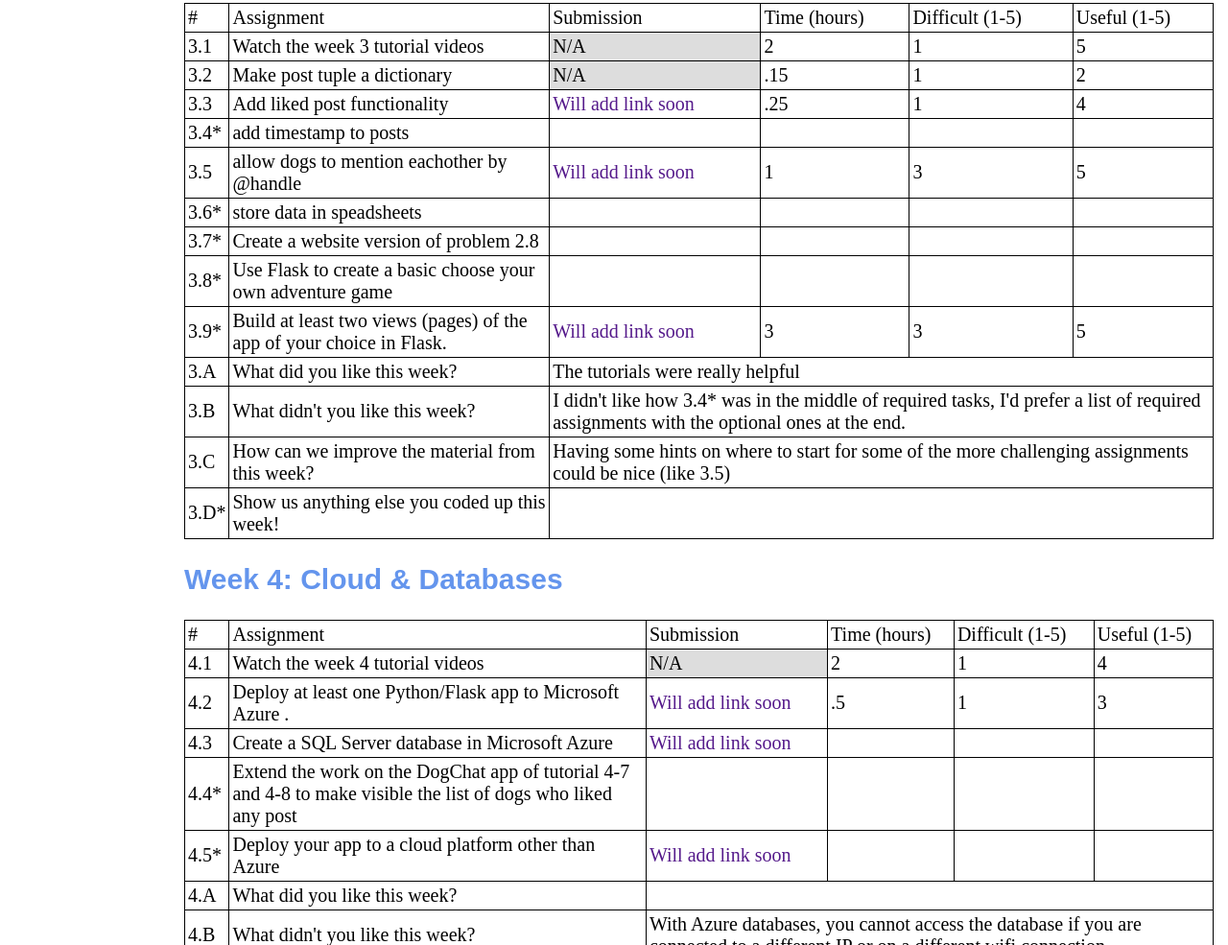
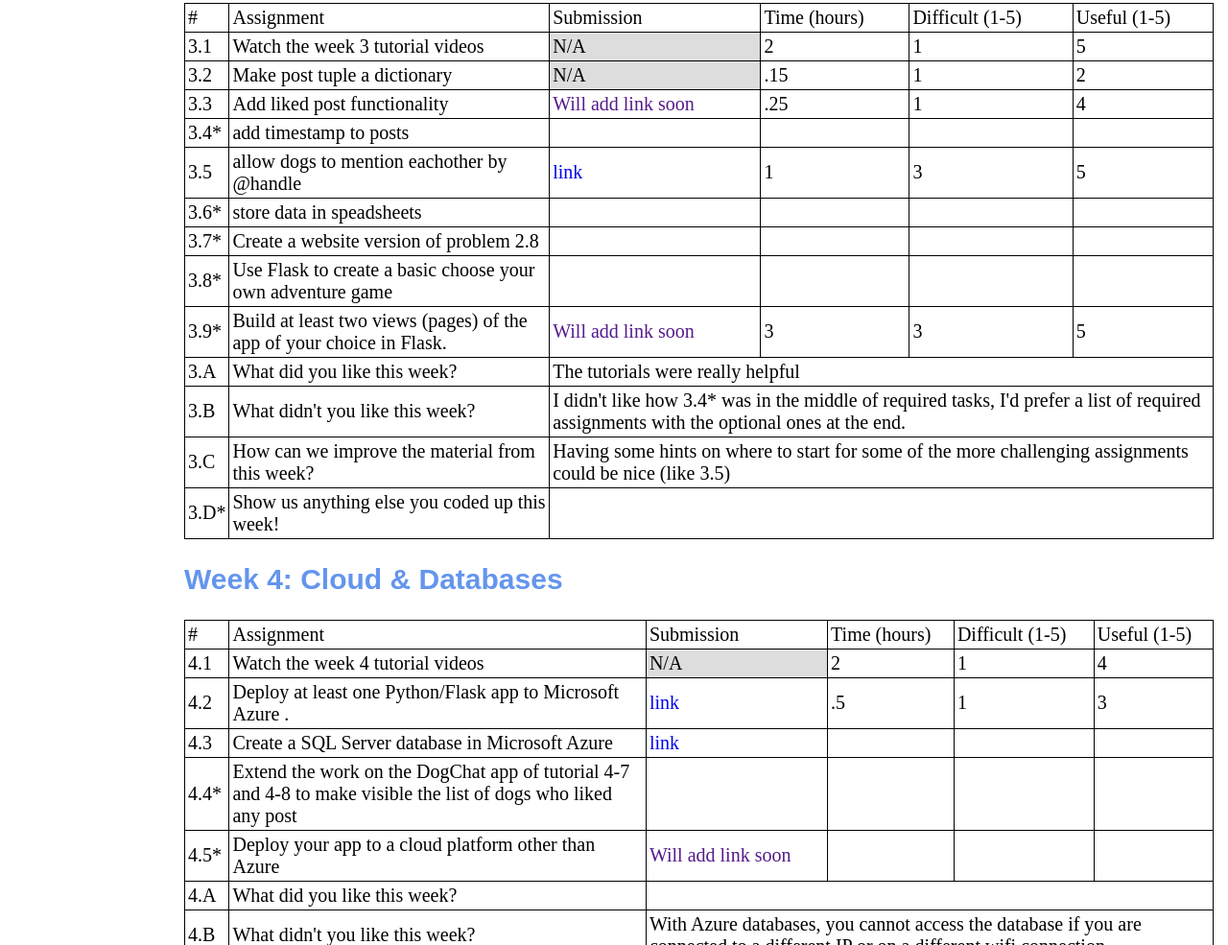
Before and after one commit to caylaseaman/FSAD-Bootcamp, a plain HTML site: page assignments.html in a window 1280 px wide. Shown: the part 1494-2479 px from the top of the page at 96% size. Drawn offline with Linux system fonts and the light colour scheme.

Commit message:
assignment links added

```diff
--- a/assignments.html
+++ b/assignments.html
@@ -317,7 +317,7 @@
                 <tr>
                     <td>3.5</td>
                     <td>allow dogs to mention eachother by @handle</td>
-                    <td><a href="">Will add link soon</a></td>
+                    <td><a href="https://cayla-dogchat.azurewebsites.net/">link</a></td>
                     <td>1</td>
                     <td>3</td>
                     <td>5</td>
@@ -400,7 +400,7 @@
                 <tr>
                     <td>4.2</td>
                     <td>Deploy at least one Python/Flask app to Microsoft Azure . </td>
-                    <td><a href="">Will add link soon</a></td>
+                    <td><a href="https://cayla-dogchat.azurewebsites.net/">link</a></td>
                     <td>.5</td>
                     <td>1</td>
                     <td>3</td>
@@ -408,7 +408,7 @@
                 <tr>
                     <td>4.3</td>
                     <td>Create a SQL Server database in Microsoft Azure</td>
-                    <td><a href="">Will add link soon</a></td>
+                    <td><a href="https://cayla-dogchat.azurewebsites.net/">link</a></td>
                     <td></td>
                     <td></td>
                     <td></td>
```
